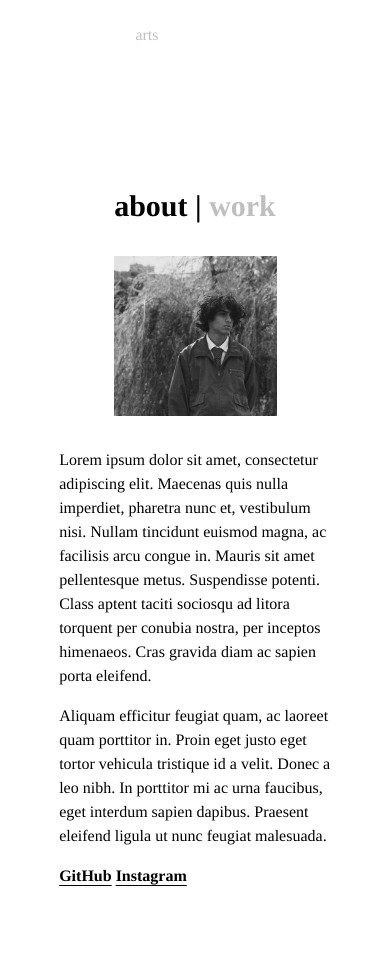
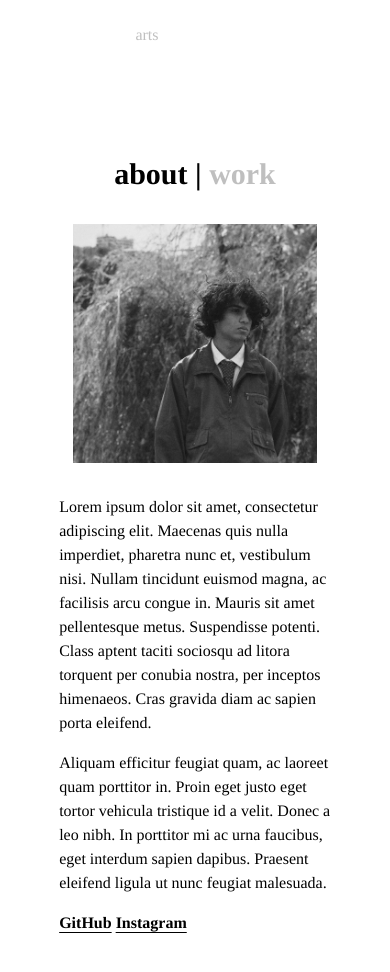
Before and after one commit to AakSin/personal-site, a React (Create React App) app: page / in a window 390 px wide. Shown: the part 720-1692 px from the top of the page. Built offline with nearby package versions, Linux system fonts and the light colour scheme.

Commit message:
fixed folio image

```diff
--- a/src/pages/Home.jsx
+++ b/src/pages/Home.jsx
@@ -13,12 +13,12 @@ export default function Home(props) {
         wordList={wordList}
         randomNumbers={props.randomNumbers}
       ></TextCloud>
-      <div className="h-screen w-full md:w-1/2 h-screen flex justify-center items-center">
+      <div className="min-h-screen w-full md:w-1/2 flex justify-center items-center">
         <h1 className="text-7xl text-center">
           Aakarsh <br></br> Singh
         </h1>
       </div>
-      <div className="h-screen w-full md:w-1/2 py-8 flex flex-col justify-center items-center">
+      <div className="min-h-screen w-full md:w-1/2 py-8 flex flex-col justify-center items-center">
         <h2 className="text-center text-3xl font-bold cursor-pointer pb-8">
           <span
             style={{ color: about ? "rgba(0,0,0,1)" : "rgba(0,0,0,0.25)" }}
--- a/src/pages/WorkMain.jsx
+++ b/src/pages/WorkMain.jsx
@@ -17,7 +17,7 @@ export default function WorkMain() {
   const workInfo = workData.data.filter((work) => work.name === name)[0];
   console.log(workInfo);
   return (
-    <div className="min-h-screen py-12">
+    <div className="min-min-h-screen py-12">
       <div className="flex justify-between items-center md:items-end  px-8 md:px-32 ">
         <a href="/" className="text-2xl">
           Home
--- a/src/pages/components/About.jsx
+++ b/src/pages/components/About.jsx
@@ -4,7 +4,7 @@ import Profile from "./profile.jpg";
 export default function About() {
   return (
     <div className="flex justify-center items-center flex-col px-8">
-      <img src={Profile} className="w-1/2 md:w-2/5"></img>
+      <img src={Profile} className="w-3/4 md:w-2/5 2xl:w-3/5"></img>
       <div className="w-5/6 md:w-3/4 pb-4">
         <p className="pt-8">
           Lorem ipsum dolor sit amet, consectetur adipiscing elit. Maecenas quis
```
